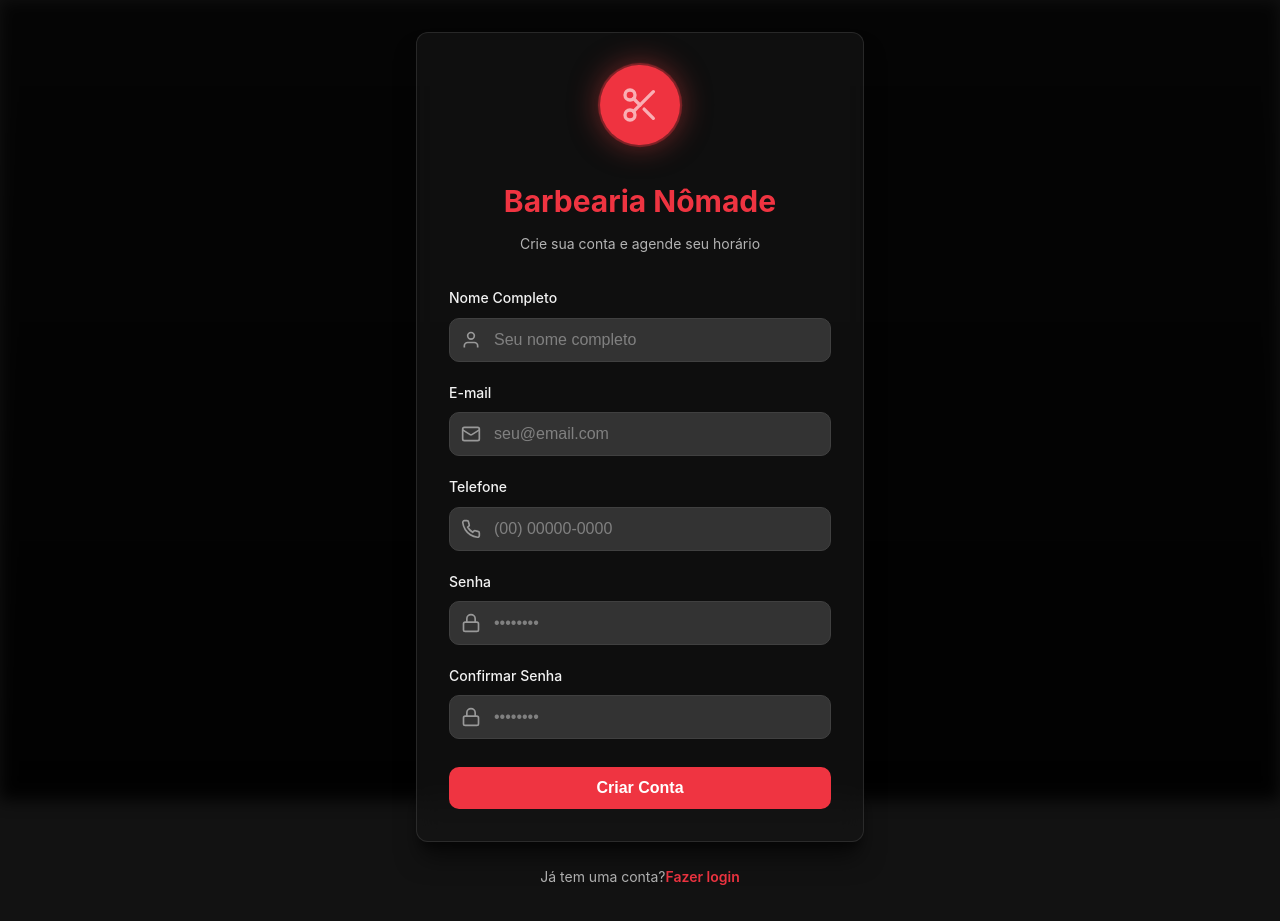
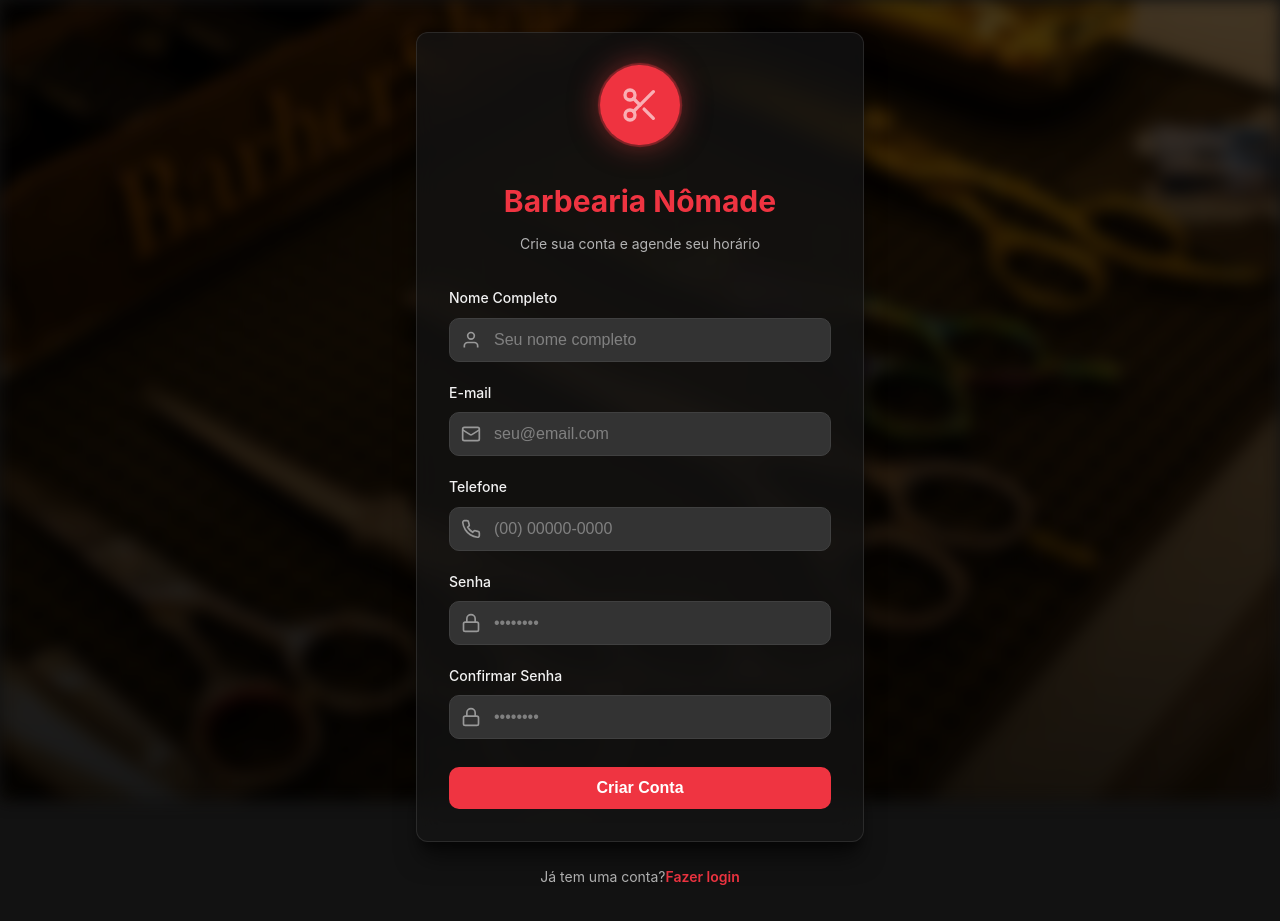
Before and after one commit to FrWellingtonn/PaginaNomade, a React (Create React App) app in the folder nomade-barbearia/: page /cadaster in a window 1280 px wide. Built offline with nearby package versions, Linux system fonts and the light colour scheme.

Commit message:
imagem da tela de cadastro

```diff
--- a/nomade-barbearia/src/App.js
+++ b/nomade-barbearia/src/App.js
@@ -1,5 +1,6 @@
 // Arquivo: src/App.js
 import './App.css';
+
 import React from 'react';
 // 1. Importe os componentes de rota
 import { BrowserRouter, Routes, Route } from 'react-router-dom';
--- a/nomade-barbearia/src/cadaster.css
+++ b/nomade-barbearia/src/cadaster.css
@@ -36,7 +36,7 @@ body {
   position: fixed;
   inset: 0;
   z-index: -1;
-  /*a imagem ficara aqui*/
+  background-image: url(imgnavalha.jpg);
   background-size: cover;
   background-position: center;
   filter: blur(8px);
--- a/nomade-barbearia/src/pages/HomePage.js
+++ b/nomade-barbearia/src/pages/HomePage.js
@@ -1,7 +1,7 @@
 import React, { useState } from 'react';
 import { FaInstagram as Instagram, FaPhone as Phone, FaEnvelope as Mail } from "react-icons/fa";
 import '../App.css';
-
+import '../index.css'
 
 function HomePage() {
   const [mostrarMais, setMostrarMais] = useState(false);
```
